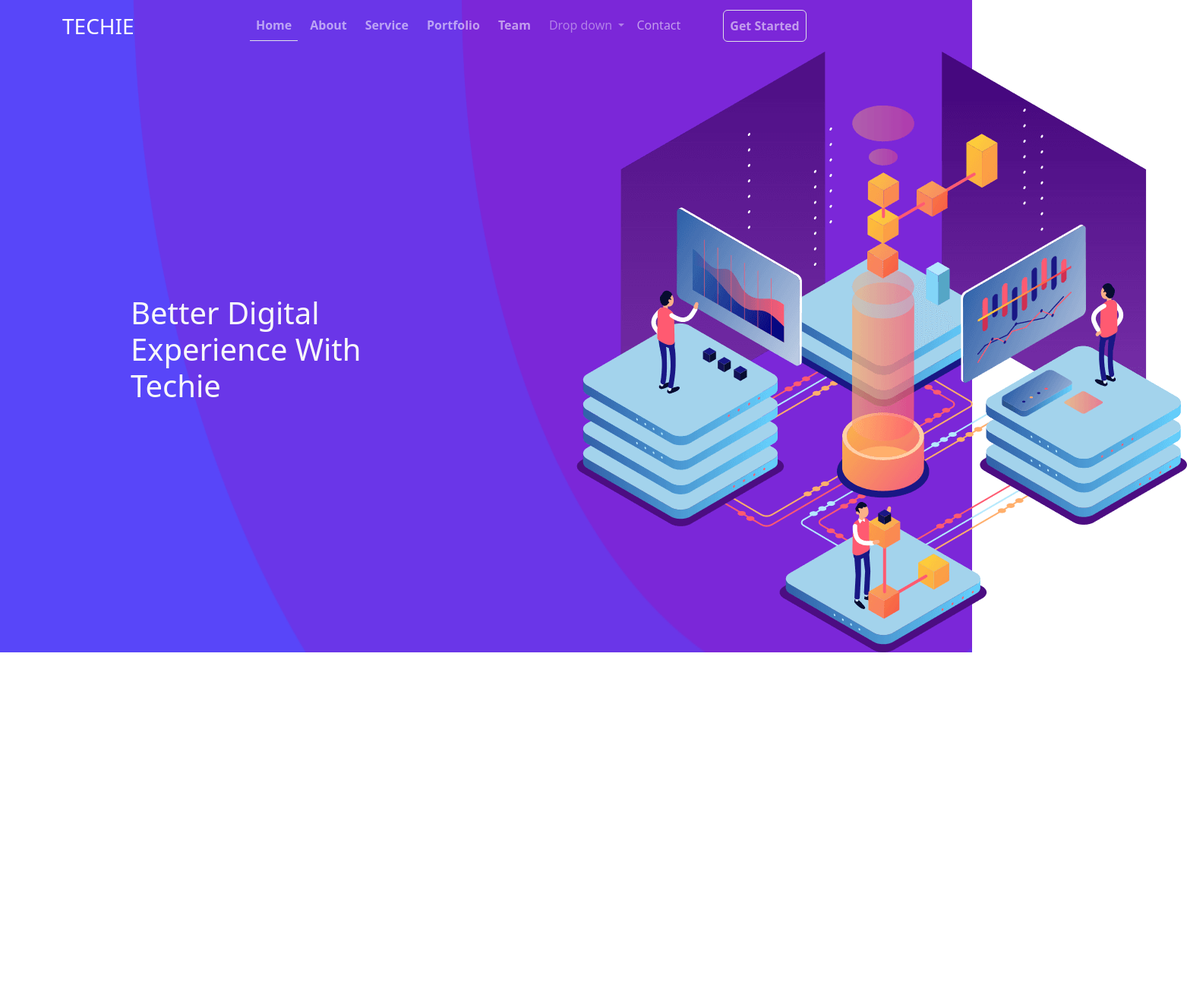
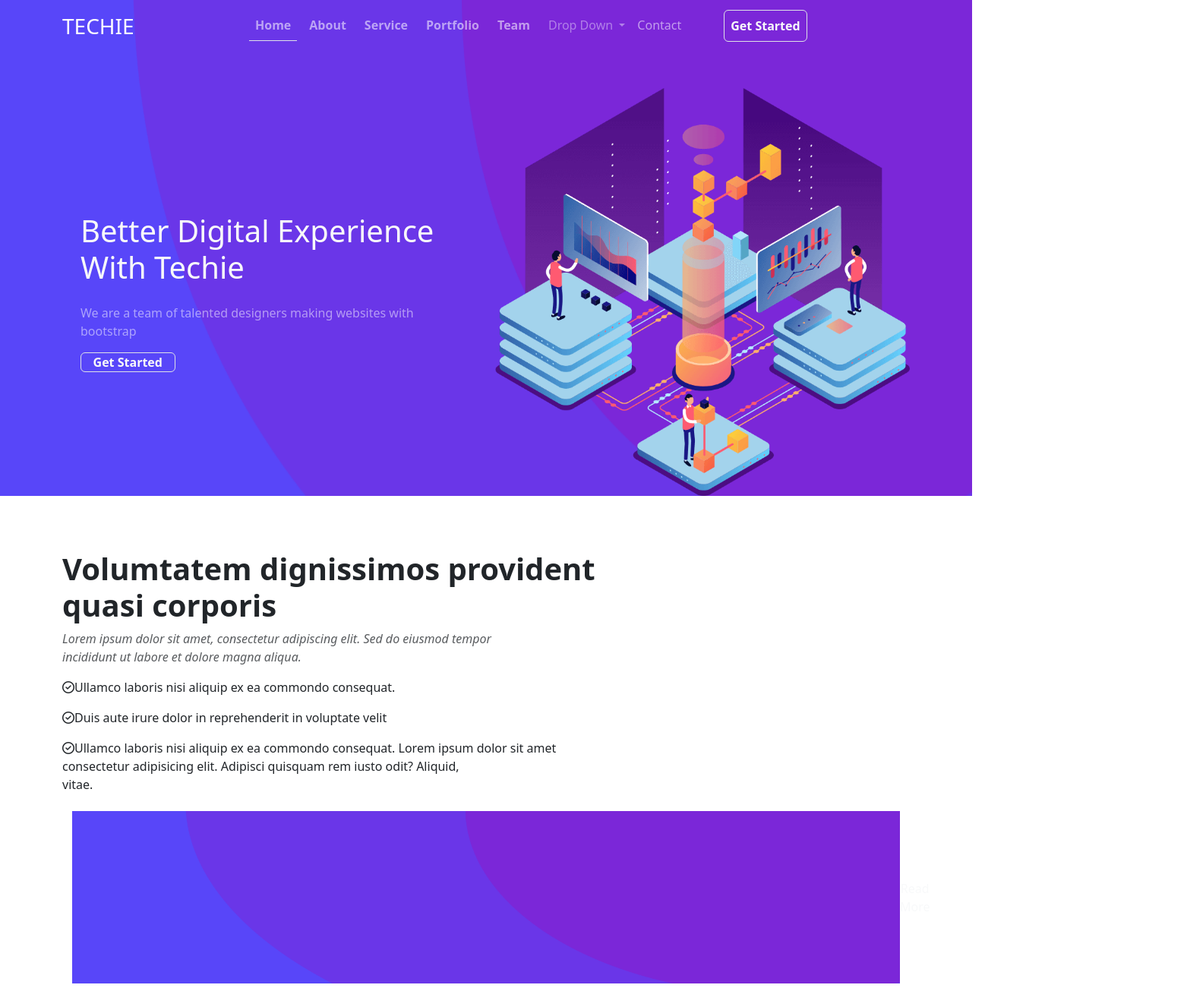
Before and after one commit to wpoth/bootstrap-wesley, a plain HTML site: page index.html in a window 1280 px wide. Shown: the whole page at 76% size, 1563 px wide, since content can reach past the window. Before the commit the page ends 859 px from the top, so only its background shows below. Drawn offline with nearby package versions, Linux system fonts and the light colour scheme.

Commit message:
white background div with text and icons added
backgound for img still needs fixing

```diff
--- a/index.html
+++ b/index.html
@@ -9,13 +9,16 @@
   <script defer src="https://cdn.jsdelivr.net/npm/bootstrap@5.3.3/dist/js/bootstrap.bundle.min.js"
     integrity="sha384-YvpcrYf0tY3lHB60NNkmXc5s9fDVZLESaAA55NDzOxhy9GkcIdslK1eN7N6jIeHz"
     crossorigin="anonymous"></script>
+  <link rel=" stylesheet" href="https://cdnjs.cloudflare.com/ajax/libs/font-awesome/6.5.2/css/all.min.css"
+    integrity="sha512-SnH5WK+bZxgPHs44uWIX+LLJAJ9/2PkPKZ5QiAj6Ta86w+fsb2TkcmfRyVX3pBnMFcV7oQPJkl9QevSCWr3W6A=="
+    crossorigin="anonymous" referrerpolicy="no-referrer" />
   <title>Techie</title>
 </head>
 
 <body>
   <div class="container-fluid p-0 position-relative">
-    <img src="/img/counts-bg.png" class="position-absolute top-0 start-0 w-100 h-100" alt="" />
-    <nav class="navbar navbar-expand-lg navbar-dark bg-transparent">
+    <img src="/img/counts-bg.png" class="position-absolute w-100 h-100" alt="" />
+    <nav class="navbar navbar-expand-lg navbar-dark bg-transparent mb-5">
       <div class="container">
         <a class="navbar-brand fs-3" href="#">TECHIE</a>
         <button class="navbar-toggler" type="button" data-bs-toggle="collapse" data-bs-target="#navbarNav"
@@ -43,7 +46,7 @@
             <li class="nav-item dropdown">
               <a class="nav-link dropdown-toggle opacity-75" href="#" id="navbarDropdown" role="button"
                 data-bs-toggle="dropdown" aria-expanded="false">
-                Drop down
+                Drop Down
               </a>
               <ul class="dropdown-menu" aria-labelledby="navbarDropdown">
                 <li><a class="dropdown-item" href="#">Action</a></li>
@@ -59,25 +62,52 @@
             <li class="nav-item">
               <a class="nav-link me-5" href="#">Contact</a>
             </li>
-            <li class="nav-item">
-              <a class="nav-link fw-bolder border rounded border-white-subtle dt" href="#">Get Started</a>
+            <li class="nav-item fw-bolder border rounded border-white-subtle dt">
+              <a class="nav-link w-100 h-25 text-light" href="#">Get Started</a>
             </li>
           </ul>
         </div>
       </div>
     </nav>
-    <div class="container-fluid color-white position-relative z-index-1">
-      <div class="row justify-content-center align-items-center"> <!-- Center the content horizontally and vertically -->
-        <div class="container-md fw-bolder row-1 col-4 align-baseline d-flex justify-content-center align-items-center"> <!-- Center the content horizontally and vertically -->
-          <h1 class="text-light">Better Digital Experience With Techie</h1>
-        </div>
-        <div class="col-5">
-          <img src="/img/hero-img.png" alt="" />
+    <div class="container-fluid color-white position-relative z-index-1 mt-3">
+      <div class="container">
+        <div class="row align-items-center">
+          <!-- Text Column -->
+          <div class="col-md-6">
+            <div class="p-4">
+              <h1 class="text-light mb-4">Better Digital Experience <span class="d-block">With Techie</span></h1>
+              <p class="text-white opacity-50">We are a team of talented designers making websites with bootstrap</p>
+              <div class="fw-semibold h-50 w-25 px-25 text-center">
+                <a class=" nav-link border rounded border-white-subtle text-light" href="#">Get Started</a>
+              </div>
+            </div>
+          </div>
+          <!-- Image Column -->
+          <div class="col-md-6">
+            <img src="/img/hero-img.png" alt="" class="img-fluid" />
+          </div>
         </div>
       </div>
     </div>
+  </div>
+  <div class="container mt-5 bg-white py-4">
+    <h1 class="fw-bold">Volumtatem dignissimos provident<span class="d-block">quasi corporis</span></h1>
+    <p class="fst-italic text-body-secondary">Lorem ipsum dolor sit amet, consectetur adipiscing elit. Sed do eiusmod
+      tempor
+      <span class="d-block fst-italic">incididunt ut labore et dolore magna aliqua.</span>
+    </p>
+    <p><i class="fa-regular fa-circle-check"></i>Ullamco laboris nisi aliquip ex ea commondo consequat.</p>
+    <p><i class="fa-regular fa-circle-check"></i>Duis aute irure dolor in reprehenderit in voluptate velit</p>
+    <p><i class="fa-regular fa-circle-check"></i>Ullamco laboris nisi aliquip ex ea commondo consequat. Lorem ipsum dolor sit amet
+      <span class="d-block">consectetur adipisicing elit. Adipisci quisquam rem iusto odit? Aliquid,</span>
+      <span class="d-block">vitae.</span></p>
+        <button class="btn d-flex align-items-center justify-content-between">
+          <img src="/img/counts-bg.png" alt="" class="img-fluid">
+          <span class="text-light bg-transparent">Read More</span>
+        </button>
+  </div>
 
-  </div>
+
 </body>
 
 </html>
```
